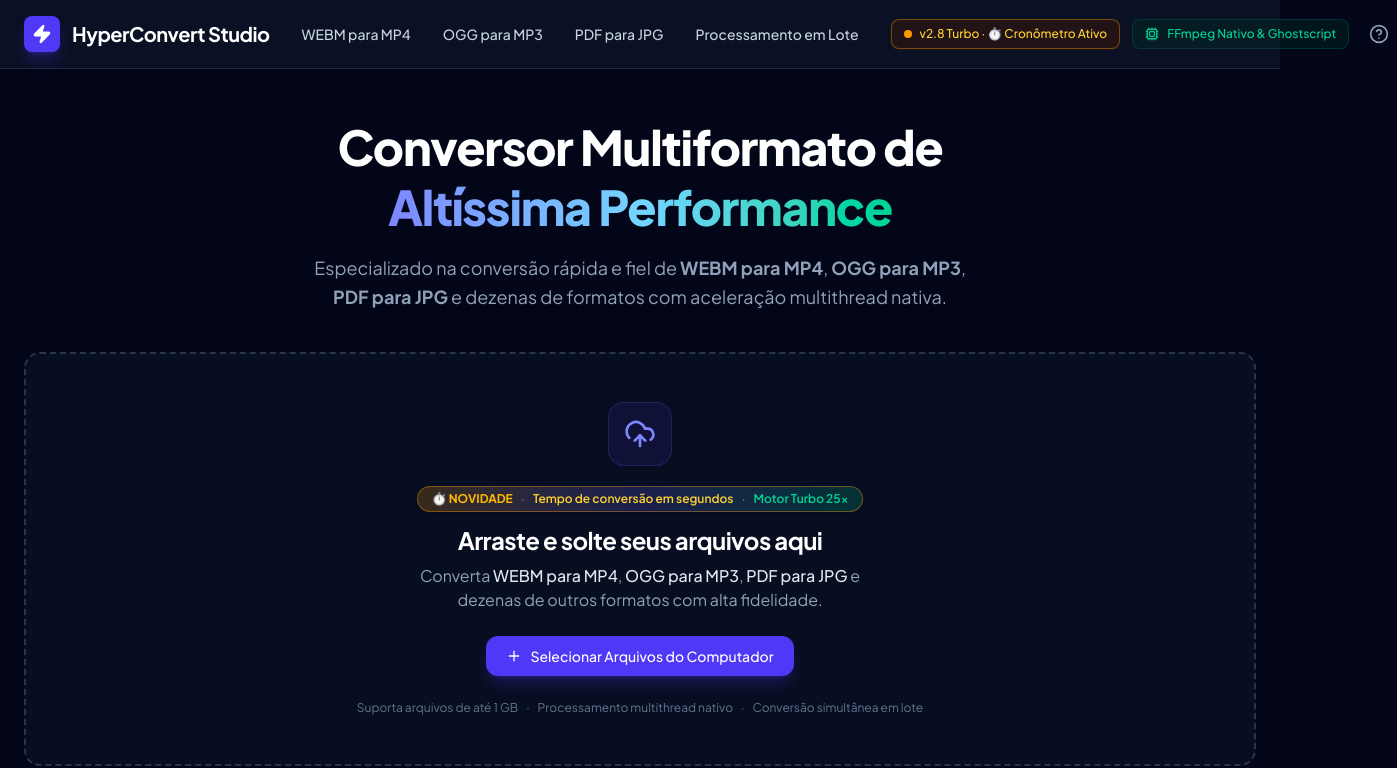
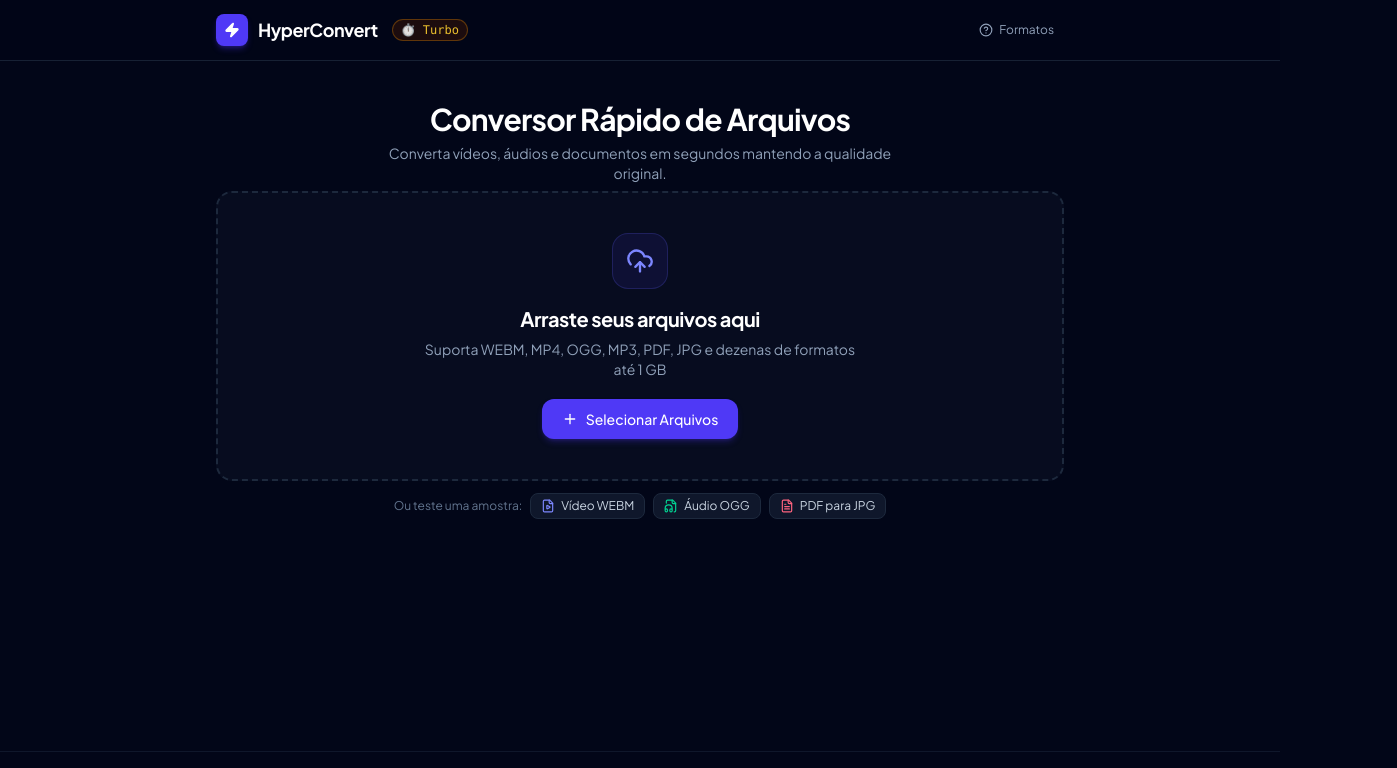
Before and after one commit to guilhermedrabovski/Conversor, a React (Vite) app: page / in a window 1280 px wide. Shown: the top 768 px of the page, 1397 px wide, since content can reach past the window. Built offline with nearby package versions, Linux system fonts and the light colour scheme.

Commit message:
refactor: simplify UI and optimize dev server logic
- Streamline Header and Dropzone components
- Remove redundant feature highlight sections
- Update server startup logic for more robust production detection

```diff
--- a/server.ts
+++ b/server.ts
@@ -812,15 +812,15 @@
 async function startServer() {
   const distPath = path.join(__dirname, 'dist');
   const hasDist = fs.existsSync(path.join(distPath, 'index.html'));
-  const isDev = process.env.npm_lifecycle_event === 'dev' || (!hasDist && process.env.NODE_ENV !== 'production');
+  const isProduction = process.env.NODE_ENV === 'production' && hasDist;
 
-  if (isDev) {
+  if (!isProduction) {
     const vite = await createViteServer({
       server: { middlewareMode: true },
       appType: 'spa',
     });
     app.use(vite.middlewares);
-    console.log('[HyperConvert Studio] Running in development mode with Vite middleware');
+    console.log('[HyperConvert Studio] Running in development mode with live Vite middleware');
   } else {
     app.use(express.static(distPath));
     app.get('*', (_req, res) => {
--- a/src/App.tsx
+++ b/src/App.tsx
@@ -9,7 +9,6 @@
 import { ConversionQueue } from './components/ConversionQueue';
 import { SettingsModal } from './components/SettingsModal';
 import { PreviewModal } from './components/PreviewModal';
-import { FeatureHighlights } from './components/FeatureHighlights';
 import { HelpModal } from './components/HelpModal';
 import { ConversionJob, JobOptions } from './types/converter';
 import { getDefaultTarget, getFileExtension } from './utils/formatDetector';
@@ -440,13 +439,6 @@
     }
   };
 
-  // Quick select trigger from bottom feature cards
-  const handleQuickSelectFeature = (type: 'webm-mp4' | 'pdf-jpg' | 'ogg-mp3') => {
-    if (type === 'webm-mp4') handleGenerateSample('webm');
-    if (type === 'pdf-jpg') handleGenerateSample('pdf');
-    if (type === 'ogg-mp3') handleGenerateSample('ogg');
-  };
-
   return (
     <div className="min-h-screen flex flex-col bg-slate-950 text-slate-100">
       {/* Top Header */}
@@ -456,17 +448,14 @@
       />
 
       {/* Main Container */}
-      <main className="flex-1 max-w-7xl w-full mx-auto px-6 py-8 md:py-12 space-y-10">
-        {/* Hero Section */}
-        <div className="text-center max-w-3xl mx-auto space-y-4">
-          <h1 className="text-3xl md:text-5xl font-extrabold tracking-tight text-white leading-tight">
-            Conversor Multiformato de <br className="hidden md:block" />
-            <span className="text-transparent bg-clip-text bg-gradient-to-r from-indigo-400 via-sky-300 to-emerald-400">
-              Altíssima Performance
-            </span>
+      <main className="flex-1 max-w-4xl w-full mx-auto px-4 sm:px-6 py-8 sm:py-10 space-y-6">
+        {/* Simple Clean Hero */}
+        <div className="text-center max-w-lg mx-auto space-y-1.5 mb-2">
+          <h1 className="text-2xl sm:text-3xl font-bold tracking-tight text-white">
+            Conversor Rápido de Arquivos
           </h1>
-          <p className="text-slate-400 text-base md:text-lg max-w-2xl mx-auto leading-relaxed">
-            Especializado na conversão rápida e fiel de <strong>WEBM para MP4</strong>, <strong>OGG para MP3</strong>, <strong>PDF para JPG</strong> e dezenas de formatos com aceleração multithread nativa.
+          <p className="text-slate-400 text-xs sm:text-sm">
+            Converta vídeos, áudios e documentos em segundos mantendo a qualidade original.
           </p>
         </div>
 
@@ -495,23 +484,11 @@
             />
           </div>
         )}
-
-        {/* Feature Highlights & Specifications */}
-        <FeatureHighlights onQuickSelect={handleQuickSelectFeature} />
       </main>
 
-      {/* Footer */}
-      <footer className="border-t border-slate-900 bg-slate-950 py-6 px-6 text-center text-xs text-slate-500">
-        <div className="max-w-7xl mx-auto flex flex-col sm:flex-row items-center justify-between gap-4">
-          <div className="flex items-center gap-2">
-            <span className="font-semibold text-slate-400">HyperConvert Studio</span>
-            <span>·</span>
-            <span>Motor nativo C/Assembly com aceleração por hardware</span>
-          </div>
-          <div>
-            <span>Privacidade garantida: arquivos temporários eliminados automaticamente do disco.</span>
-          </div>
-        </div>
+      {/* Clean Minimal Footer */}
+      <footer className="border-t border-slate-900 py-4 px-6 text-center text-xs text-slate-500">
+        <p>HyperConvert · Processamento ultrarrápido · Arquivos temporários excluídos automaticamente</p>
       </footer>
 
       {/* Modals */}
--- a/src/components/Dropzone.tsx
+++ b/src/components/Dropzone.tsx
@@ -1,5 +1,5 @@
 import React, { useRef, useState } from 'react';
-import { UploadCloud, FileVideo, FileAudio, FileText, Sparkles, Plus, Loader2 } from 'lucide-react';
+import { UploadCloud, Plus, Loader2, FileVideo, FileAudio, FileText } from 'lucide-react';
 
 interface DropzoneProps {
   onFilesSelected: (files: FileList | File[]) => void;
@@ -33,7 +33,6 @@
     e.preventDefault();
     e.stopPropagation();
     setIsDragging(false);
-
     if (e.dataTransfer.files && e.dataTransfer.files.length > 0) {
       onFilesSelected(e.dataTransfer.files);
     }
@@ -42,7 +41,6 @@
   const handleFileChange = (e: React.ChangeEvent<HTMLInputElement>) => {
     if (e.target.files && e.target.files.length > 0) {
       onFilesSelected(e.target.files);
-      // Reset input value so re-selecting the exact same file immediately triggers onChange again
       e.target.value = '';
     }
   };
@@ -53,7 +51,6 @@
 
   return (
     <div className="w-full">
-      {/* Accessible file input with sr-only instead of display:none to prevent iframe click suppression */}
       <input
         id="converter-file-input"
         ref={fileInputRef}
@@ -63,104 +60,80 @@
         onChange={handleFileChange}
       />
 
-      {/* Main Drag & Drop Zone */}
+      {/* Main Drag & Drop Box */}
       <label
         htmlFor="converter-file-input"
         onDragOver={handleDragOver}
         onDragLeave={handleDragLeave}
         onDrop={handleDrop}
-        className={`group relative block cursor-pointer border-2 border-dashed rounded-2xl p-8 md:p-12 text-center transition-all duration-200 ${
+        className={`group relative block cursor-pointer border-2 border-dashed rounded-2xl p-8 md:p-10 text-center transition-all duration-200 ${
           isDragging
-            ? 'border-indigo-500 bg-indigo-950/40 scale-[1.008]'
-            : 'border-slate-700/80 bg-slate-900/50 hover:border-indigo-500/80 hover:bg-slate-900/80'
+            ? 'border-indigo-500 bg-indigo-950/40 scale-[1.005]'
+            : 'border-slate-800 bg-slate-900/40 hover:border-indigo-500/60 hover:bg-slate-900/70'
         }`}
       >
-        <div className="max-w-xl mx-auto flex flex-col items-center pointer-events-none">
-          <div className="w-16 h-16 rounded-2xl bg-indigo-600/10 border border-indigo-500/20 text-indigo-400 flex items-center justify-center mb-5 group-hover:scale-105 group-hover:bg-indigo-600/20 transition-all">
+        <div className="max-w-md mx-auto flex flex-col items-center pointer-events-none">
+          <div className="w-14 h-14 rounded-2xl bg-indigo-600/10 border border-indigo-500/20 text-indigo-400 flex items-center justify-center mb-4 group-hover:scale-105 transition-transform">
             {isUploading ? (
-              <Loader2 className="w-8 h-8 animate-spin text-indigo-400" />
+              <Loader2 className="w-7 h-7 animate-spin text-indigo-400" />
             ) : (
-              <UploadCloud className="w-8 h-8" />
+              <UploadCloud className="w-7 h-7" />
             )}
           </div>
 
-          <div className="mb-3 inline-flex items-center gap-2 px-3.5 py-1 rounded-full bg-gradient-to-r from-amber-500/20 via-indigo-500/20 to-emerald-500/20 border border-amber-500/40 text-xs font-semibold text-amber-300 shadow-sm">
-            <span className="text-amber-400 font-bold">⏱️ NOVIDADE</span>
-            <span className="text-slate-500" aria-hidden="true">·</span>
-            <span>Tempo de conversão em segundos</span>
-            <span className="text-slate-500" aria-hidden="true">·</span>
-            <span className="text-emerald-400">Motor Turbo 25x</span>
-          </div>
-
-          <h2 className="text-xl md:text-2xl font-bold text-white mb-2 tracking-tight">
-            {isUploading ? 'Recebendo e adicionando arquivo à fila...' : 'Arraste e solte seus arquivos aqui'}
+          <h2 className="text-lg md:text-xl font-bold text-white mb-1.5 tracking-tight">
+            {isUploading ? 'Enviando arquivos...' : 'Arraste seus arquivos aqui'}
           </h2>
-          <p className="text-slate-400 text-sm md:text-base mb-6 max-w-md">
-            Converta <span className="text-slate-200 font-medium">WEBM para MP4</span>, <span className="text-slate-200 font-medium">OGG para MP3</span>, <span className="text-slate-200 font-medium">PDF para JPG</span> e dezenas de outros formatos com alta fidelidade.
+          <p className="text-slate-400 text-xs md:text-sm mb-5">
+            Suporta WEBM, MP4, OGG, MP3, PDF, JPG e dezenas de formatos até 1 GB
           </p>
 
-          <div className="flex flex-wrap items-center justify-center gap-3 pointer-events-auto">
+          <div className="pointer-events-auto">
             <button
               type="button"
               onClick={(e) => {
                 e.preventDefault();
                 triggerPicker();
               }}
-              className="px-5 py-2.5 bg-indigo-600 hover:bg-indigo-500 text-white font-medium text-sm rounded-xl shadow-lg shadow-indigo-600/25 transition-all flex items-center gap-2 cursor-pointer"
+              className="px-5 py-2.5 bg-indigo-600 hover:bg-indigo-500 text-white font-medium text-sm rounded-xl shadow-md shadow-indigo-600/25 transition-all flex items-center gap-2 cursor-pointer"
             >
               <Plus className="w-4 h-4" />
-              Selecionar Arquivos do Computador
+              <span>Selecionar Arquivos</span>
             </button>
-          </div>
-
-          <div className="mt-6 flex flex-wrap items-center justify-center gap-2 text-xs text-slate-500">
-            <span>Suporta arquivos de até 1 GB</span>
-            <span aria-hidden="true">·</span>
-            <span>Processamento multithread nativo</span>
-            <span aria-hidden="true">·</span>
-            <span>Conversão simultânea em lote</span>
           </div>
         </div>
       </label>
 
-      {/* Instant 1-Click Test Samples Row */}
-      <div className="mt-4 p-4 rounded-xl border border-slate-800 bg-slate-900/40 flex flex-col sm:flex-row sm:items-center justify-between gap-4">
-        <div className="flex items-center gap-2 text-xs text-slate-400">
-          <Sparkles className="w-4 h-4 text-amber-400 shrink-0" />
-          <span>Não tem um arquivo em mãos? Teste agora com 1 clique:</span>
-        </div>
-
-        <div className="flex flex-wrap items-center gap-2">
+      {/* Quick 1-Click Samples */}
+      <div className="mt-3 flex flex-wrap items-center justify-center gap-2 text-xs text-slate-400">
+        <span className="text-slate-500">Ou teste uma amostra:</span>
         <button
           type="button"
           disabled={isLoadingSample}
           onClick={() => onGenerateSample('webm')}
-            className="px-3 py-1.5 rounded-lg bg-slate-800 hover:bg-slate-700 text-slate-200 hover:text-white text-xs font-medium border border-slate-700 transition-colors flex items-center gap-1.5 disabled:opacity-50 cursor-pointer"
+          className="px-2.5 py-1 rounded-lg bg-slate-900 border border-slate-800 hover:border-slate-700 text-slate-300 hover:text-white transition-colors flex items-center gap-1.5 disabled:opacity-50 cursor-pointer text-xs"
         >
           <FileVideo className="w-3.5 h-3.5 text-indigo-400" />
-            <span>Amostra WEBM → MP4</span>
+          <span>Vídeo WEBM</span>
         </button>
-
         <button
           type="button"
           disabled={isLoadingSample}
           onClick={() => onGenerateSample('ogg')}
-            className="px-3 py-1.5 rounded-lg bg-slate-800 hover:bg-slate-700 text-slate-200 hover:text-white text-xs font-medium border border-slate-700 transition-colors flex items-center gap-1.5 disabled:opacity-50 cursor-pointer"
+          className="px-2.5 py-1 rounded-lg bg-slate-900 border border-slate-800 hover:border-slate-700 text-slate-300 hover:text-white transition-colors flex items-center gap-1.5 disabled:opacity-50 cursor-pointer text-xs"
         >
           <FileAudio className="w-3.5 h-3.5 text-emerald-400" />
-            <span>Amostra OGG → MP3</span>
+          <span>Áudio OGG</span>
         </button>
-
         <button
           type="button"
           disabled={isLoadingSample}
           onClick={() => onGenerateSample('pdf')}
-            className="px-3 py-1.5 rounded-lg bg-slate-800 hover:bg-slate-700 text-slate-200 hover:text-white text-xs font-medium border border-slate-700 transition-colors flex items-center gap-1.5 disabled:opacity-50 cursor-pointer"
+          className="px-2.5 py-1 rounded-lg bg-slate-900 border border-slate-800 hover:border-slate-700 text-slate-300 hover:text-white transition-colors flex items-center gap-1.5 disabled:opacity-50 cursor-pointer text-xs"
         >
           <FileText className="w-3.5 h-3.5 text-rose-400" />
-            <span>Amostra PDF → JPG</span>
+          <span>PDF para JPG</span>
         </button>
-        </div>
       </div>
     </div>
   );
--- a/src/components/Header.tsx
+++ b/src/components/Header.tsx
@@ -1,63 +1,35 @@
 import React from 'react';
-import { Zap, Cpu, HelpCircle } from 'lucide-react';
+import { Zap, HelpCircle } from 'lucide-react';
 
 interface HeaderProps {
   onOpenHelp?: () => void;
   activeJobsCount?: number;
 }
 
-export const Header: React.FC<HeaderProps> = ({ onOpenHelp, activeJobsCount = 0 }) => {
+export const Header: React.FC<HeaderProps> = ({ onOpenHelp }) => {
   return (
-    <header className="border-b border-slate-800 bg-slate-900/70 backdrop-blur-md sticky top-0 z-40">
-      <div className="max-w-7xl mx-auto flex items-center justify-between gap-8 px-6 py-4">
-        {/* Zone 1: Single text element wordmark */}
-        <div className="flex items-center gap-3 shrink-0">
-          <div className="w-9 h-9 rounded-lg bg-indigo-600 flex items-center justify-center text-white shadow-lg shadow-indigo-600/30">
-            <Zap className="w-5 h-5 fill-current" />
+    <header className="border-b border-slate-800/80 bg-slate-950/80 backdrop-blur-md sticky top-0 z-40">
+      <div className="max-w-4xl mx-auto flex items-center justify-between px-6 py-3.5">
+        <div className="flex items-center gap-2.5">
+          <div className="w-8 h-8 rounded-lg bg-indigo-600 flex items-center justify-center text-white shadow-md shadow-indigo-600/30">
+            <Zap className="w-4 h-4 fill-current" />
           </div>
-          <span className="text-xl font-bold tracking-tight text-white whitespace-nowrap">
-            HyperConvert Studio
+          <span className="text-lg font-bold tracking-tight text-white">
+            HyperConvert
+          </span>
+          <span className="text-xs font-mono font-medium text-amber-300/90 bg-amber-950/40 border border-amber-500/30 px-2 py-0.5 rounded-full ml-1">
+            ⏱️ Turbo
           </span>
         </div>
 
-        {/* Zone 2: 4-5 clean single-line text navigation links */}
-        <nav className="hidden md:flex items-center gap-8 text-sm font-medium text-slate-300">
-          <a href="#video-section" className="hover:text-white transition-colors whitespace-nowrap shrink-0">
-            WEBM para MP4
-          </a>
-          <a href="#audio-section" className="hover:text-white transition-colors whitespace-nowrap shrink-0">
-            OGG para MP3
-          </a>
-          <a href="#pdf-section" className="hover:text-white transition-colors whitespace-nowrap shrink-0">
-            PDF para JPG
-          </a>
-          <a href="#batch-section" className="hover:text-white transition-colors whitespace-nowrap shrink-0">
-            Processamento em Lote
-          </a>
-        </nav>
-
-        {/* Zone 3: Actions & Version indicator */}
-        <div className="flex items-center gap-3 shrink-0">
-          <div className="flex items-center gap-2 text-xs font-medium text-amber-300 bg-amber-950/40 border border-amber-500/40 px-3 py-1.5 rounded-lg whitespace-nowrap shadow-sm shadow-amber-900/20">
-            <span className="relative flex h-2 w-2">
-              <span className="animate-ping absolute inline-flex h-full w-full rounded-full bg-amber-400 opacity-75"></span>
-              <span className="relative inline-flex rounded-full h-2 w-2 bg-amber-500"></span>
-            </span>
-            <span>v2.8 Turbo · ⏱️ Cronômetro Ativo</span>
-          </div>
-
-          <div className="hidden sm:flex items-center gap-2 text-xs font-medium text-emerald-400 bg-emerald-950/40 border border-emerald-800/40 px-3 py-1.5 rounded-lg whitespace-nowrap">
-            <Cpu className="w-3.5 h-3.5" />
-            <span>FFmpeg Nativo & Ghostscript</span>
-          </div>
-
+        <div className="flex items-center gap-3">
           {onOpenHelp && (
             <button
               onClick={onOpenHelp}
-              className="p-2 text-slate-400 hover:text-white hover:bg-slate-800 rounded-lg transition-colors"
-              title="Informações e Formatos"
+              className="text-xs text-slate-400 hover:text-white flex items-center gap-1.5 py-1 px-2.5 rounded-lg hover:bg-slate-800/60 transition-colors cursor-pointer"
             >
-              <HelpCircle className="w-5 h-5" />
+              <HelpCircle className="w-3.5 h-3.5" />
+              <span>Formatos</span>
             </button>
           )}
         </div>
```
Lines whose indentation alone changed are shown as unchanged.
